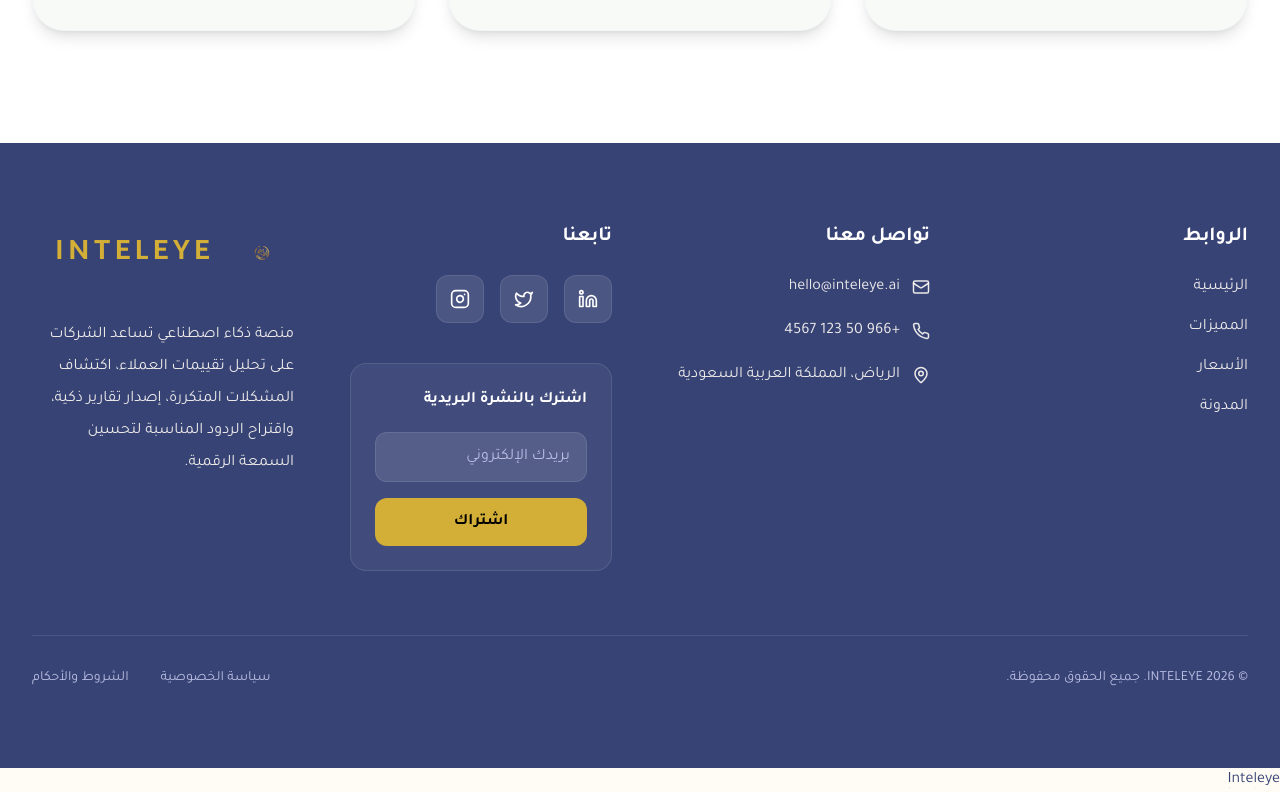
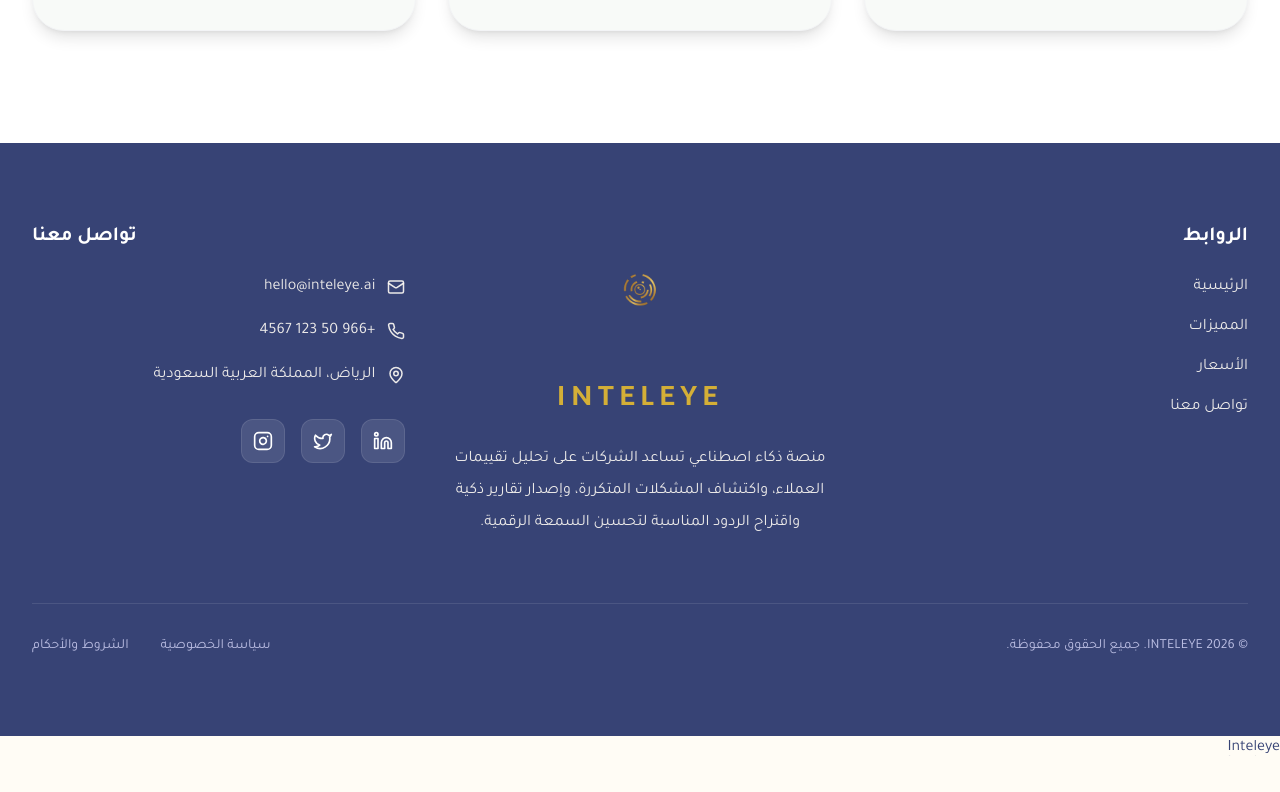
Before and after one commit to alaaalhrebi/inteleye, a Next.js app in the folder inteleye_project/: page / in a window 1280 px wide. Shown: the part 6271-7063 px from the top of the page. After the commit the page ends 7031 px from the top, so only its background shows below. Built offline with nearby package versions, Linux system fonts and the light colour scheme.

Commit message:
Update Footer.tsx

```diff
--- a/inteleye_project/src/components/Footer.tsx
+++ b/inteleye_project/src/components/Footer.tsx
@@ -12,94 +12,88 @@ export default function Footer() {
     <footer className="bg-[#374375] text-white">
       <div className="max-w-7xl mx-auto px-8 py-20">
 
-        <div className="grid lg:grid-cols-4 gap-14">
+        <div className="grid grid-cols-1 lg:grid-cols-3 gap-12 items-start">
 
-          {/* الروابط */}
-          <div>
+          {/* الروابط - يمين */}
+          <div className="text-right">
             <h3 className="text-xl font-semibold mb-6">الروابط</h3>
 
             <ul className="space-y-4 text-[#FFFCF5]/90">
               <li><a href="#">الرئيسية</a></li>
               <li><a href="#features">المميزات</a></li>
               <li><a href="#pricing">الأسعار</a></li>
-              <li><a href="#">المدونة</a></li>
+              <li><a href="#contact">تواصل معنا</a></li>
             </ul>
           </div>
 
-          {/* التواصل */}
-          <div>
-            <h3 className="text-xl font-semibold mb-6">تواصل معنا</h3>
+          {/* الشعار - الوسط */}
+          <div className="flex flex-col items-center text-center">
+
+            <img
+              src="/logo.png"
+              alt="INTELEYE"
+              className="w-36 h-36 object-contain"
+            />
+
+            <h2 className="mt-4 text-3xl font-extrabold tracking-[0.18em] text-[#D4AF37]">
+              INTELEYE
+            </h2>
+
+            <p className="mt-6 max-w-sm leading-8 text-[#FFFCF5]/90">
+              منصة ذكاء اصطناعي تساعد الشركات على تحليل تقييمات العملاء،
+              واكتشاف المشكلات المتكررة، وإصدار تقارير ذكية واقتراح الردود
+              المناسبة لتحسين السمعة الرقمية.
+            </p>
+
+          </div>
+
+          {/* التواصل - يسار */}
+          <div className="text-left">
+
+            <h3 className="text-xl font-semibold mb-6">
+              تواصل معنا
+            </h3>
 
             <div className="space-y-5 text-[#FFFCF5]/90">
-              <div className="flex items-center gap-3">
+
+              <div className="flex items-center gap-3 justify-start">
                 <Mail size={18} />
-                hello@inteleye.ai
+                <span>hello@inteleye.ai</span>
               </div>
 
-              <div className="flex items-center gap-3">
+              <div className="flex items-center gap-3 justify-start">
                 <Phone size={18} />
-                +966 50 123 4567
+                <span>+966 50 123 4567</span>
               </div>
 
-              <div className="flex items-center gap-3">
+              <div className="flex items-center gap-3 justify-start">
                 <MapPin size={18} />
-                الرياض، المملكة العربية السعودية
+                <span>الرياض، المملكة العربية السعودية</span>
               </div>
-            </div>
-          </div>
-
-          {/* السوشال */}
-          <div>
-            <h3 className="text-xl font-semibold mb-6">تابعنا</h3>
-
-            <div className="flex gap-4">
-              <SocialIcon><Linkedin size={20} /></SocialIcon>
-              <SocialIcon><Twitter size={20} /></SocialIcon>
-              <SocialIcon><Instagram size={20} /></SocialIcon>
-            </div>
-
-            <div className="mt-10 rounded-2xl bg-white/5 border border-white/10 p-6">
-              <h4 className="font-semibold">اشترك بالنشرة البريدية</h4>
-
-              <input
-                placeholder="بريدك الإلكتروني"
-                className="mt-5 w-full rounded-xl bg-white/10 border border-white/10 px-4 py-3 outline-none placeholder:text-[#BABDE2]"
-              />
-
-              <button
-                className="mt-4 w-full rounded-xl bg-[#D4AF37] py-3 font-semibold text-black hover:opacity-90 transition"
-              >
-                اشتراك
-              </button>
-            </div>
-          </div>
-
-          {/* الشعار - يظهر في اليسار */}
-          <div className="flex flex-col items-start">
-            <div className="flex items-center gap-4">
-
-              <img
-                src="/logo.png"
-                alt="INTELEYE"
-                className="w-16 h-16 object-contain"
-              />
-
-              <h2 className="text-3xl font-extrabold tracking-[0.15em] text-[#D4AF37]">
-                INTELEYE
-              </h2>
 
             </div>
 
-            <p className="mt-8 leading-8 text-[#FFFCF5]/90">
-              منصة ذكاء اصطناعي تساعد الشركات على تحليل تقييمات العملاء،
-              اكتشاف المشكلات المتكررة، إصدار تقارير ذكية،
-              واقتراح الردود المناسبة لتحسين السمعة الرقمية.
-            </p>
+            <div className="flex gap-4 mt-8">
+
+              <SocialIcon>
+                <Linkedin size={20} />
+              </SocialIcon>
+
+              <SocialIcon>
+                <Twitter size={20} />
+              </SocialIcon>
+
+              <SocialIcon>
+                <Instagram size={20} />
+              </SocialIcon>
+
+            </div>
+
           </div>
 
         </div>
 
-        <div className="mt-16 border-t border-white/10 pt-8 flex flex-col md:flex-row items-center justify-between gap-4 text-[#BABDE2] text-sm">
+        <div className="mt-16 border-t border-white/10 pt-8 flex flex-col md:flex-row justify-between items-center gap-4 text-[#BABDE2] text-sm">
 
           <p>© 2026 INTELEYE. جميع الحقوق محفوظة.</p>
 
@@ -109,6 +103,7 @@ export default function Footer() {
           </div>
 
         </div>
+
       </div>
     </footer>
   );
@@ -120,7 +115,7 @@ type SocialProps = {
 
 function SocialIcon({ children }: SocialProps) {
   return (
-    <button className="w-12 h-12 rounded-xl bg-white/10 border border-white/10 flex items-center justify-center hover:bg-[#4A598E] transition">
+    <button className="w-11 h-11 rounded-xl bg-white/10 border border-white/10 flex items-center justify-center hover:bg-[#D4AF37] hover:text-black transition">
       {children}
     </button>
   );
```
